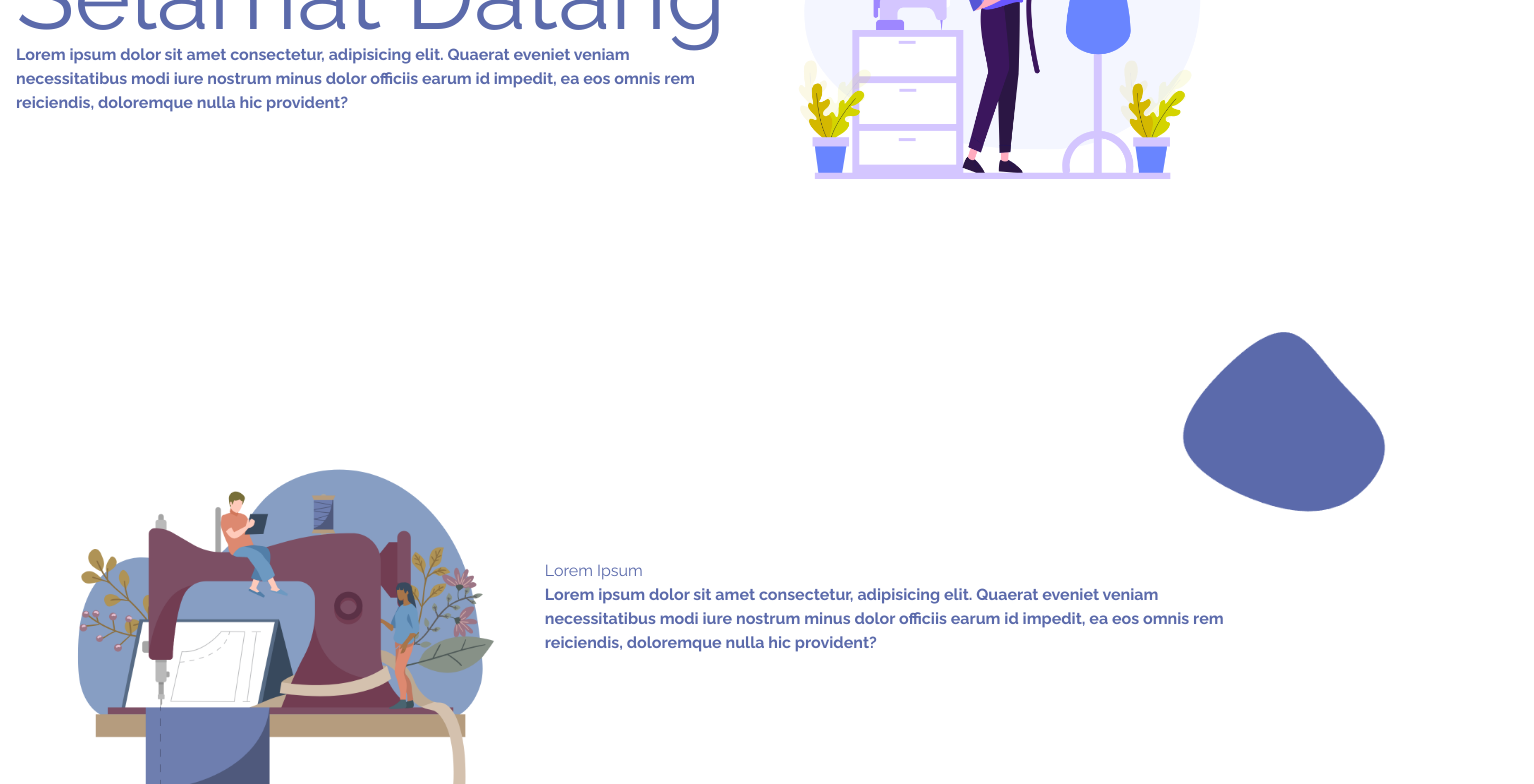
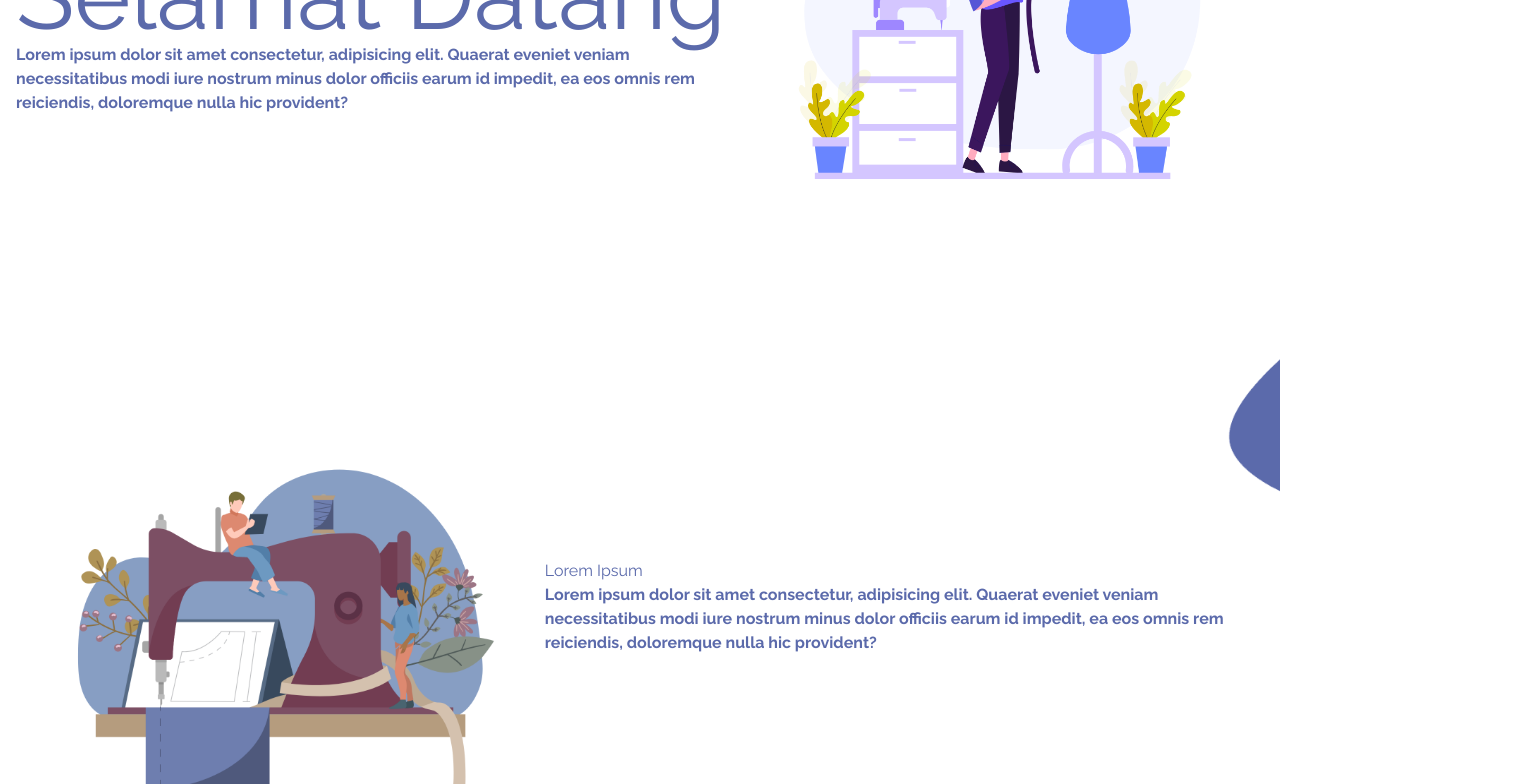
Before and after one commit to fardz2/graphic-tailor, a Next.js app: page / in a window 1280 px wide. Shown: the part 369-1153 px from the top of the page, 1534 px wide, since content can reach past the window. Built offline with nearby package versions, Linux system fonts and the light colour scheme.

Commit message:
perbaikan layout

```diff
--- a/app/componets/Main.tsx
+++ b/app/componets/Main.tsx
@@ -1,7 +1,7 @@
 import Image from "next/image";
 export default function Main() {
   return (
-    <main>
+    <main className="container mx-auto px-4">
       <div className="flex justify-between h-screen md:mt-0 mt-20 items-center text-[#5B6AAB] flex-col md:flex-row">
         <div>
           <p className="md:text-8xl text-5xl">Selamat Datang</p>
--- a/app/componets/NavBar.tsx
+++ b/app/componets/NavBar.tsx
@@ -2,7 +2,7 @@ import React from "react";
 
 export default function NavBar() {
   return (
-    <header className="hidden justify-between fixed top-0 right-0 left-0  p-4  md:flex">
+    <header className="container mx-auto px-4 hidden justify-between fixed top-0 right-0 left-0  p-4  md:flex">
       <div>
         <p>Logo</p>
       </div>
--- a/app/componets/Section1.tsx
+++ b/app/componets/Section1.tsx
@@ -1,8 +1,9 @@
 import Image from "next/image";
 export default function Section1() {
   return (
-    <section className="relative">
-      <div className="flex justify-between   md:mt-0 mt-20 items-center text-[#5B6AAB]  flex-col-reverse md:flex-row">
+    <>
+      <section className="relative container mx-auto px-4">
+        <div className="flex justify-between md:mt-0 mt-20 items-center text-[#5B6AAB]  flex-col-reverse md:flex-row">
           <div>
             <Image
               src={"/assets/image/gambar2.png"}
@@ -15,14 +16,13 @@ export default function Section1() {
             <p>Lorem Ipsum</p>
             <p className="font-bold">
               Lorem ipsum dolor sit amet consectetur, adipisicing elit. Quaerat
-            eveniet veniam necessitatibus modi iure nostrum minus dolor officiis
-            earum id impedit, ea eos omnis rem reiciendis, doloremque nulla hic
-            provident?
+              eveniet veniam necessitatibus modi iure nostrum minus dolor
+              officiis earum id impedit, ea eos omnis rem reiciendis, doloremque
+              nulla hic provident?
             </p>
           </div>
         </div>
-
-      <div className="absolute right-[-270px] top-[-150px]">
+        <div className="absolute right-[-300px] top-[-150px]">
           <Image
             src={"/assets/element/element2.png"}
             alt={""}
@@ -31,5 +31,6 @@ export default function Section1() {
           />
         </div>
       </section>
+    </>
   );
 }
--- a/app/layout.tsx
+++ b/app/layout.tsx
@@ -16,8 +16,8 @@ export default function RootLayout({
 }>) {
   return (
     <html lang="en">
-      <body className={`${inter.className} container mx-auto px-4`}>
-        {children}
+      <body className={`${inter.className}`}>
+        <div className="overflow-x-hidden">{children}</div>
       </body>
     </html>
   );
```
Lines whose indentation alone changed are shown as unchanged.
